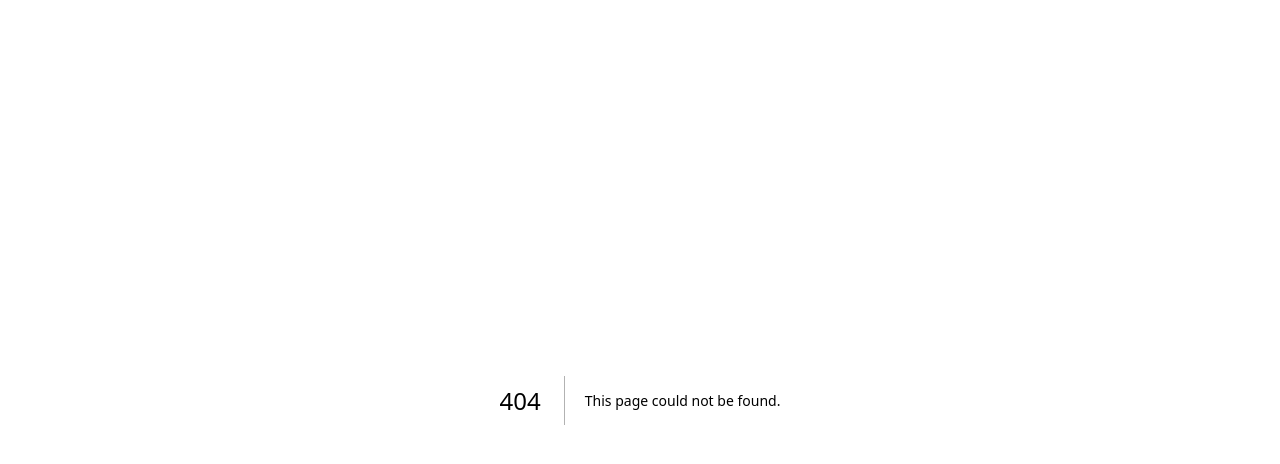
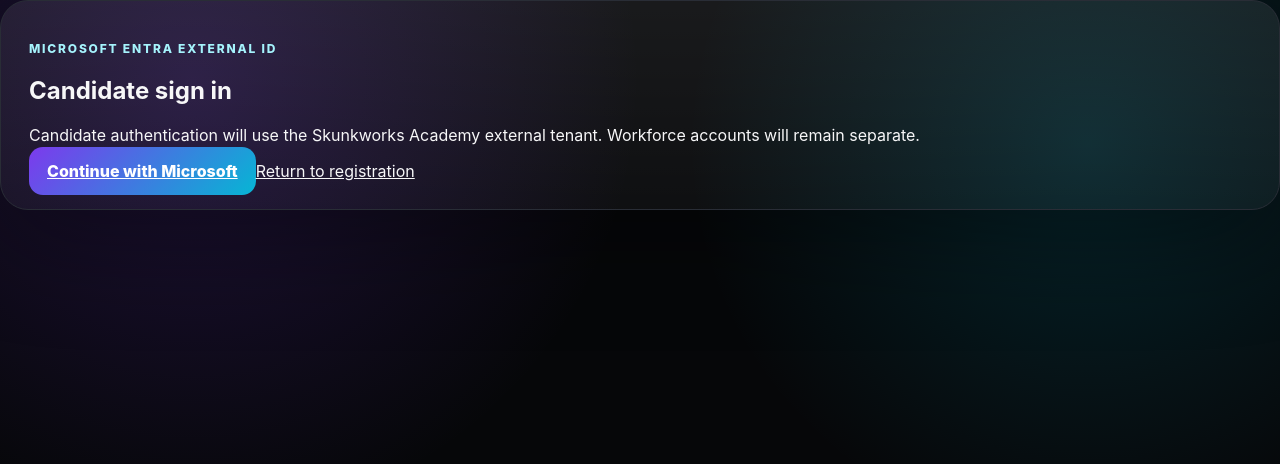
Before and after one commit to skunkworks-academy/careers, a Next.js app: page /auth/sign-in in a window 1280 px wide. Before the commit this address had no page. Shown: the top 464 px of the page. Built offline with nearby package versions, Linux system fonts and the light colour scheme; no server answers.

Commit message:
feat: add Entra External ID sign-in entry point

```diff
--- /dev/null
+++ b/app/auth/sign-in/page.tsx
@@ -0,0 +1,27 @@
+export default function SignInPage() {
+  const configured = Boolean(
+    process.env.NEXT_PUBLIC_ENTRA_CLIENT_ID &&
+    process.env.NEXT_PUBLIC_ENTRA_TENANT_SUBDOMAIN
+  );
+
+  return (
+    <main className="authPage">
+      <section className="panel authPanel">
+        <p className="step">Microsoft Entra External ID</p>
+        <h1>Candidate sign in</h1>
+        <p className="leadSmall">
+          Candidate authentication will use the Skunkworks Academy external tenant. Workforce accounts will remain separate.
+        </p>
+        {configured ? (
+          <a className="primary authAction" href="/api/auth/login">Continue with Microsoft</a>
+        ) : (
+          <div className="configurationNotice" role="status">
+            <strong>Identity configuration is pending.</strong>
+            <p>Add the Entra External ID application settings defined in <code>.env.example</code> before enabling sign-in.</p>
+          </div>
+        )}
+        <a className="backLink" href="/">Return to registration</a>
+      </section>
+    </main>
+  );
+}
```
